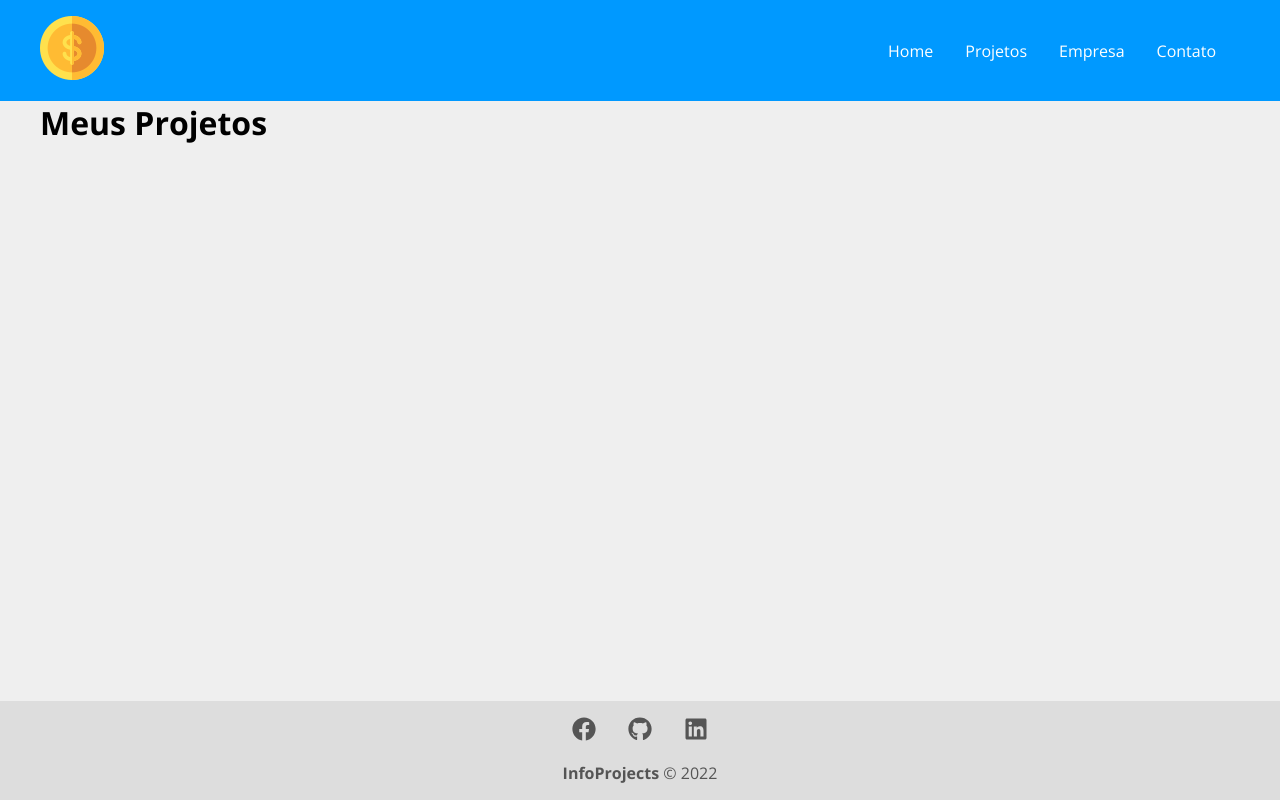
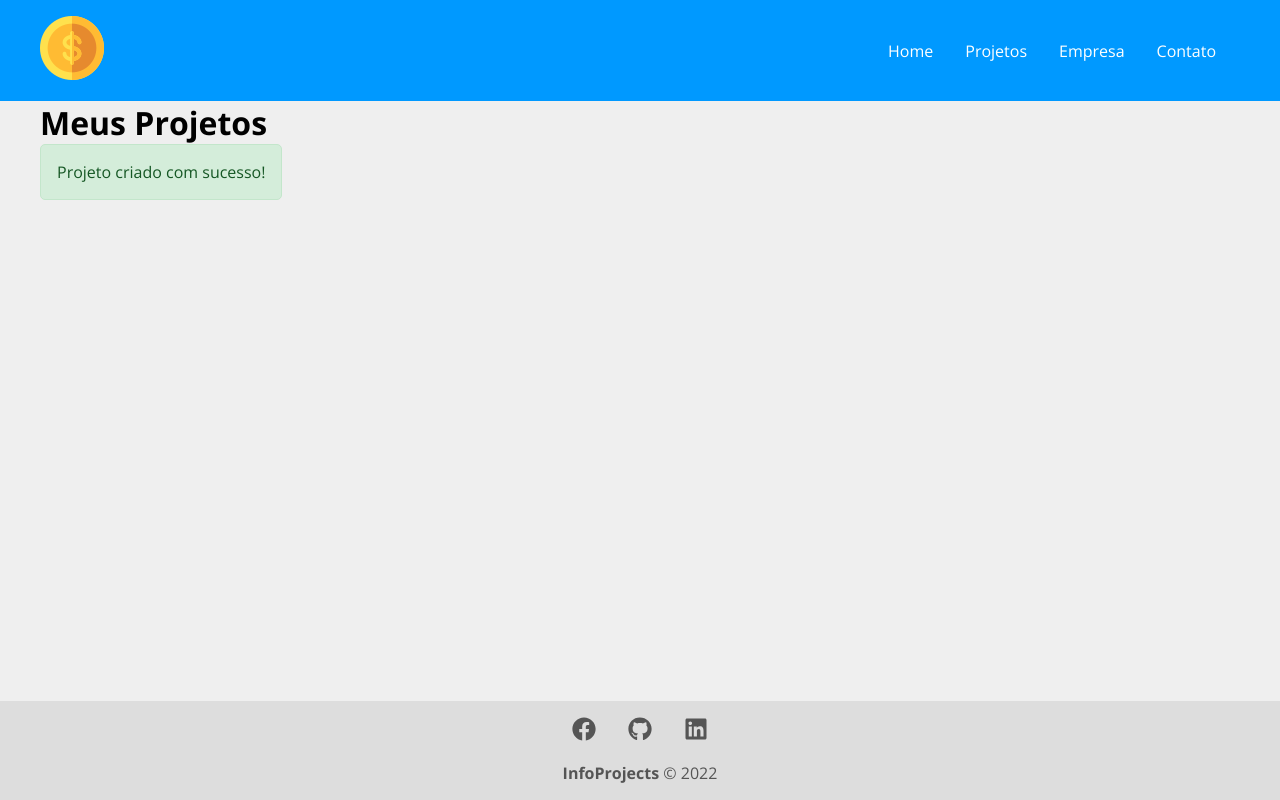
Before and after one commit to PauloRobertoVieira/-PS-ES-2021-2-InfoProjects, a React (Create React App) app in the folder 4.Sistema/frontend/infoprojects/: page /newproject in a window 1280 px wide. Both pictures are taken after typing "Sample", "5" into the empty fields and a click on the button "Criar Projeto". Built offline with nearby package versions, Linux system fonts and the light colour scheme; no server answers; data requests are answered from the project's data file.

Commit message:
component mensagem

```diff
--- a/4.Sistema/frontend/infoprojects/db.json
+++ b/4.Sistema/frontend/infoprojects/db.json
@@ -10,6 +10,17 @@
       "infoproject": 0,
       "services": [],
       "id": 1
+    },
+    {
+      "name": "Contratar PO",
+      "budget": "18.500",
+      "category": {
+        "id": "4",
+        "name": "Planejamento"
+      },
+      "infoproject": 0,
+      "services": [],
+      "id": 3
     }
   ],
   "categories": [
--- a/4.Sistema/frontend/infoprojects/src/components/layout/Message.js
+++ b/4.Sistema/frontend/infoprojects/src/components/layout/Message.js
@@ -1,11 +1,30 @@
+import { useState, useEffect } from 'react'
 import styles from './Message.module.css'
 
+function Message({type, msg}){
 
-function Message({type, msg}){
+    const [visible, setVisible] = useState(false)
+
+    useEffect(() => {
+        if(!msg){
+            setVisible(false)
+            return
+        }
+
+        setVisible(true)
+
+        const timer = setTimeout(() => {
+            setVisible(false)
+        }, 3000)
+        return () => clearTimeout(timer)
+    },  [msg])
+
     return(
-        <div>
-
-        </div>
+        <>
+        {visible && (
+            <div className={`${styles.message} ${styles[type]}`}>{msg}</div>
+        )}
+        </>
     )
 }
 
--- a/4.Sistema/frontend/infoprojects/src/components/layout/Message.module.css
+++ b/4.Sistema/frontend/infoprojects/src/components/layout/Message.module.css
@@ -0,0 +1,21 @@
+.message {
+    width: 100%;
+    padding:  1em;
+    border: 1px solid #000;
+    margin: 0 auto;
+    text-align: center;
+    margin-bottom: 2em;
+    border-radius: 5px;
+}
+
+.success {
+    color: #155724;
+    background-color: #d4edda;
+    border-color: #c3e6cb;
+}
+
+.error {
+    color: #721c24;
+    background-color: #f8d7da;
+    border-color: #f5c6cb;
+}
--- a/4.Sistema/frontend/infoprojects/src/components/pages/NewProject.js
+++ b/4.Sistema/frontend/infoprojects/src/components/pages/NewProject.js
@@ -21,7 +21,7 @@ function NewProject (){
             .then((data) => {
                 console.log(data)
                 //redirect
-                history.push('/projects', { message: 'Projeto criad com sucesso!'})
+                history.push('/projects', { message: 'Projeto criado com sucesso!'})
             })
             .catch(err => console.log(err))
     }
--- a/4.Sistema/frontend/infoprojects/src/components/pages/Projects.js
+++ b/4.Sistema/frontend/infoprojects/src/components/pages/Projects.js
@@ -1,10 +1,18 @@
+import { useLocation } from "react-router-dom"
+
 import Message from "../layout/Message"
 
 function Projects(){
+
+    const location = useLocation()
+    let message = ''
+    if(location.state) {
+        message = location.state.message
+    }
     return (
         <div>
             <h1>Meus Projetos</h1>
-            <Message msg="Alguma mensagem" />
+            {message && <Message type="success" msg ={message} />}
         </div>
     )
 }
```
